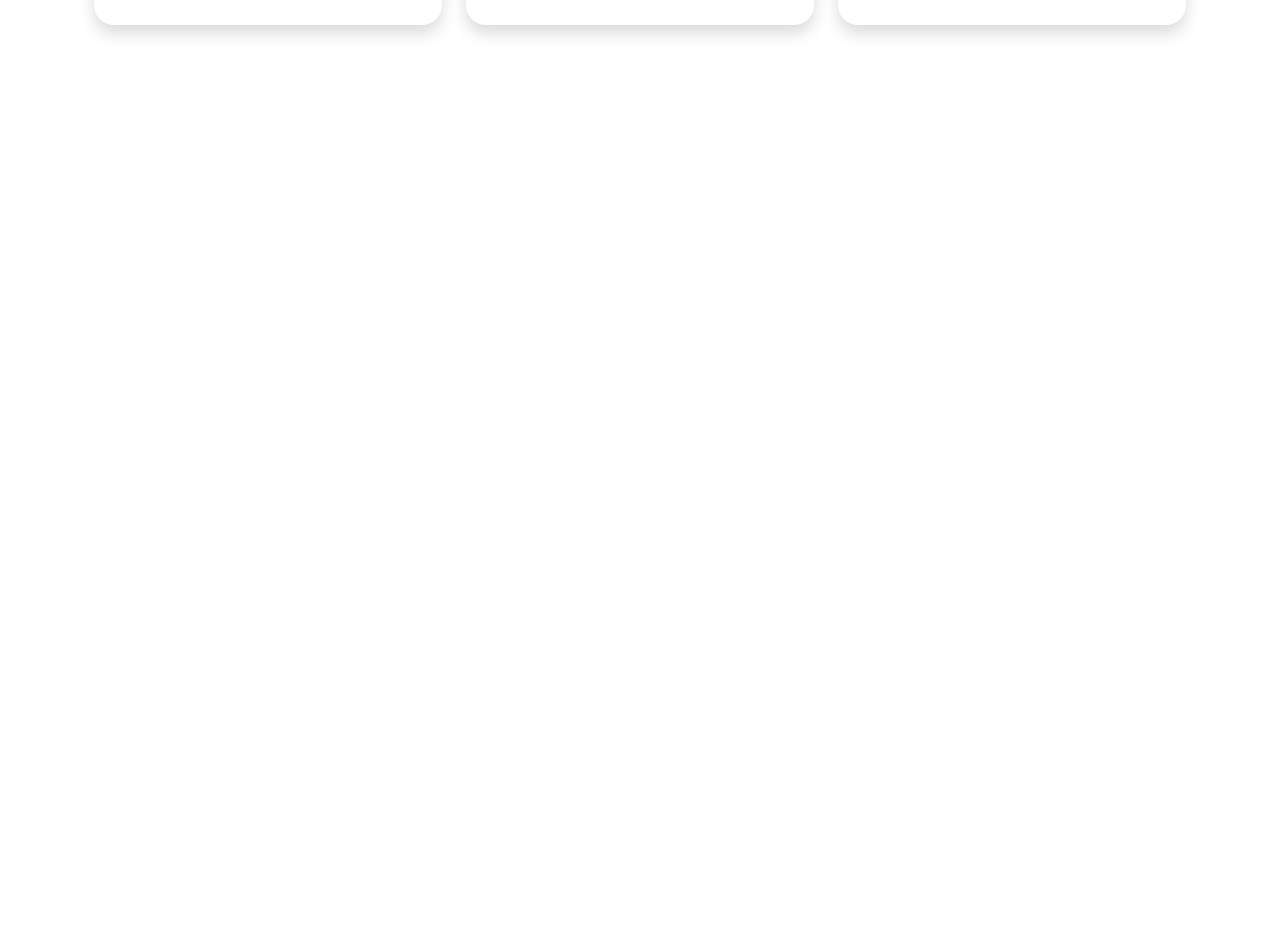
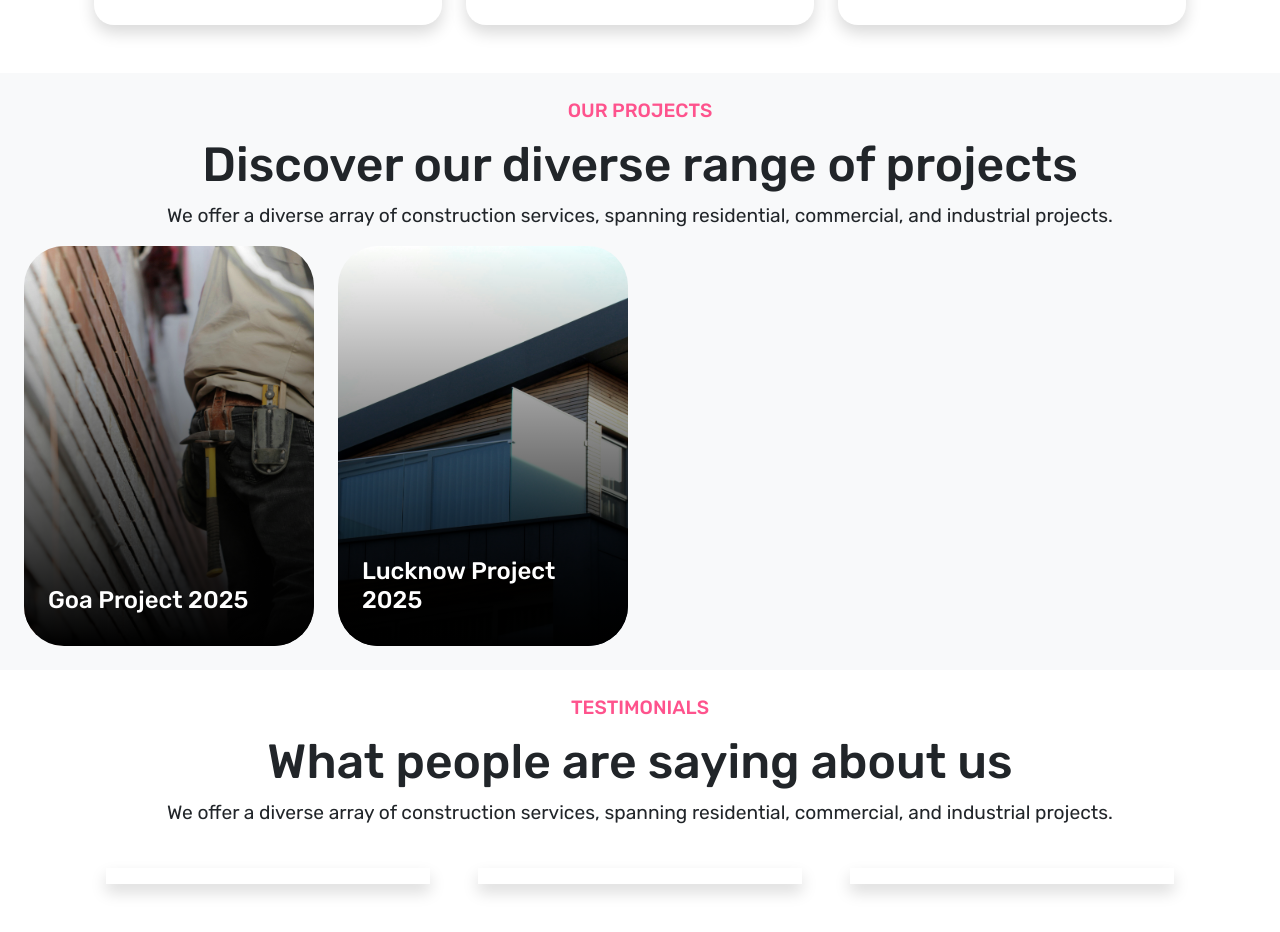
Before and after one commit to dinethudantha/react-laravel-full-stack, a React (Vite) app in the folder frontend/: page / in a window 1280 px wide. Shown: the part 2660-3592 px from the top of the page. Before the commit the page ends 2733 px from the top, so only its background shows below. Built offline with nearby package versions, Linux system fonts and the light colour scheme.

Commit message:
feature/index-new-section
I added projects and testiomonial section for the website.

```diff
--- a/frontend/src/App.jsx
+++ b/frontend/src/App.jsx
@@ -10,12 +10,17 @@ import service1Img from "./assets/images/construction10.jpg";
 import service2Img from "./assets/images/construction122 (2).jpg";
 import service3Img from "./assets/images/construction3.jpg";
 import service4Img from "./assets/images/construction4.jpg";
-import icon1 from "./assets/images/icon-1.svg"
-import icon2 from "./assets/images/icon-2.svg"
-import icon3 from "./assets/images/icon-3.svg"
+import icon1 from "./assets/images/icon-1.svg";
+import icon2 from "./assets/images/icon-2.svg";
+import icon3 from "./assets/images/icon-3.svg";
+import project1 from "./assets/images/construction5.jpg";
+import project2 from "./assets/images/construction3.jpg";
+import { tetimonials } from "./data";
 
 function App() {
     const [count, setCount] = useState(0);
+
+    const [tetimonialValue , setTestimonialValue] = useState(0);
 
     return (
         <>
@@ -128,6 +133,7 @@ function App() {
                 </div>
 
                 {/* Services Section */}
+
                 <div className="section-3 py-5 bg-light d-flex flex-column align-items-center">
                     <div className="section-header text-center">
                         <span className="section-sub-heading">
@@ -271,6 +277,7 @@ function App() {
                 </div>
 
                 {/* Fact Section */}
+
                 <div className="section-4 py-5 d-flex flex-column align-items-center">
                     <div className="section-header text-center">
                         <span className="section-sub-heading">
@@ -280,8 +287,8 @@ function App() {
                         <p>
                             Created in close partnership with our clients and
                             collaborators, this approach merges industry
-                            expertise, <br /> decades of experience, innovation, and
-                            flexibility to consistently deliver excellence.
+                            expertise, <br /> decades of experience, innovation,
+                            and flexibility to consistently deliver excellence.
                         </p>
                     </div>
                     <div className="container row cards-container mt-4">
@@ -289,8 +296,15 @@ function App() {
                             <div className="item shadow px-4 d-flex align-items-center">
                                 <div>
                                     <img src={icon1} alt="" />
-                                    <h3 className="mt-2">Cutting-Edge Solutions</h3>
-                                    <p className="mt-3">Small actions create big impacts. It all begins and ends with each employee committing to safer work practices daily, ensuring they return home safely.</p>
+                                    <h3 className="mt-2">
+                                        Cutting-Edge Solutions
+                                    </h3>
+                                    <p className="mt-3">
+                                        Small actions create big impacts. It all
+                                        begins and ends with each employee
+                                        committing to safer work practices
+                                        daily, ensuring they return home safely.
+                                    </p>
                                 </div>
                             </div>
                         </div>
@@ -298,8 +312,15 @@ function App() {
                             <div className="item shadow px-4 d-flex align-items-center">
                                 <div>
                                     <img src={icon2} alt="" />
-                                    <h3 className="mt-2">Cutting-Edge Solutions</h3>
-                                    <p className="mt-3">Small actions create big impacts. It all begins and ends with each employee committing to safer work practices daily, ensuring they return home safely.</p>
+                                    <h3 className="mt-2">
+                                        Cutting-Edge Solutions
+                                    </h3>
+                                    <p className="mt-3">
+                                        Small actions create big impacts. It all
+                                        begins and ends with each employee
+                                        committing to safer work practices
+                                        daily, ensuring they return home safely.
+                                    </p>
                                 </div>
                             </div>
                         </div>
@@ -307,11 +328,112 @@ function App() {
                             <div className="item shadow px-4 d-flex align-items-center">
                                 <div>
                                     <img src={icon3} alt="" />
-                                    <h3 className="mt-2">Cutting-Edge Solutions</h3>
-                                    <p className="mt-3">Small actions create big impacts. It all begins and ends with each employee committing to safer work practices daily, ensuring they return home safely.</p>
+                                    <h3 className="mt-2">
+                                        Cutting-Edge Solutions
+                                    </h3>
+                                    <p className="mt-3">
+                                        Small actions create big impacts. It all
+                                        begins and ends with each employee
+                                        committing to safer work practices
+                                        daily, ensuring they return home safely.
+                                    </p>
                                 </div>
                             </div>
                         </div>
+                    </div>
+                </div>
+
+                {/* Projects Section */}
+
+                <div className="section-5 bg-light py-4 d-flex flex-column align-items-center">
+                    <div className="section-header text-center">
+                        <span className="section-sub-heading">
+                            our projects
+                        </span>
+                        <h2> Discover our diverse range of projects</h2>
+                        <p>
+                            We offer a diverse array of construction services,
+                            spanning residential, commercial, and industrial
+                            projects.
+                        </p>
+                    </div>
+                    <div className="container-fluid row text-white">
+                        <div className="col-md-3 ">
+                            <div className="item">
+                                <div className="project-image">
+                                    <img src={project1} alt="" />
+                                </div>
+                                <div className="project-content p-4 d-flex align-items-end">
+                                    <div>
+                                        <h3>Goa Project 2025</h3>
+                                        <p>
+                                            Specialty construction is a niche
+                                            sector within the construction
+                                            industry that focuses on projects
+                                            requiring specialized skills,
+                                            materials, and techniques
+                                        </p>
+                                        <a
+                                            class="btn btn-primary small"
+                                            href="/service/6"
+                                        >
+                                            Read More
+                                        </a>
+                                    </div>
+                                </div>
+                            </div>
+                        </div>
+                        <div className="col-md-3">
+                            <div className="item">
+                                <div className="project-image">
+                                    <img src={project2} alt="" />
+                                </div>
+                                <div className="project-content  p-4 d-flex align-items-end">
+                                    <div>
+                                        <h3>Lucknow Project 2025</h3>
+                                        <p>
+                                            Specialty construction is crucial
+                                            for projects that require more than
+                                            just standard building practices.
+                                            Whether it's restoring a historic
+                                            landmark, designing a cutting-edge
+                                            research facility, or creating a
+                                            custom home with unique
+                                            architectural features
+                                        </p>
+                                        <a
+                                            class="btn btn-primary small"
+                                            href="/service/6"
+                                        >
+                                            Read More
+                                        </a>
+                                    </div>
+                                </div>
+                            </div>
+                        </div>
+                    </div>
+                </div>
+
+                {/* Testimonial Section */}
+
+                <div className="section-6 py-4 d-flex flex-column align-items-center">
+                    <div className="section-header text-center">
+                        <span className="section-sub-heading">
+                            Testimonials
+                        </span>
+                        <h2> What people are saying about us</h2>
+                        <p>
+                            We offer a diverse array of construction services, spanning residential, commercial, and industrial projects.
+                        </p>
+                    </div>
+                    <div className="container row">
+                        {tetimonials.map((testimonial,i) => {
+                            return (
+                                <div className={ i <= tetimonialValue + 2 ? " show col-md-4 p-4" : "hide col-md-4 p-4"}>
+                                    <div className="item p-2 bg-white shadow"></div>
+                                </div>
+                            )
+                        })}
                     </div>
                 </div>
             </main>
--- a/frontend/src/assets/css/style.scss
+++ b/frontend/src/assets/css/style.scss
@@ -158,7 +158,6 @@ p {
 .section-4 {
     .cards-container {
         .card {
-
             height: 300px;
             padding-right: calc(var(--bs-gutter-x) * 0.5);
             padding-left: calc(var(--bs-gutter-x) * 0.5);
@@ -174,3 +173,81 @@ p {
         }
     }
 }
+
+// Section 5 css
+
+.section-5 {
+    .item {
+        height: 400px;
+        position: relative;
+        overflow: hidden;
+        border-radius: 40px;
+        cursor: pointer;
+
+        .project-image {
+            width: 100%;
+            height: 100%;
+            position: relative;
+
+            img {
+                height: 100%;
+                width: 100%;
+                position: relative;
+                object-fit: cover;
+            }
+
+            &::after {
+                content: "";
+                position: absolute;
+                top: 0;
+                left: 0;
+                width: 100%;
+                height: 100%;
+                background: linear-gradient(
+                    to bottom,
+                    rgba(0, 0, 0, 0),
+                    rgba(0, 0, 0, 1)
+                );
+            }
+        }
+
+        .project-content {
+            position: absolute;
+            top: 0;
+            left: 0;
+            width: 100%;
+            height: 100%;
+
+            p,
+            .btn-primary {
+                display: none;
+            }
+
+            .btn-primary {
+                width: 120px;
+            }
+        }
+
+        &:hover {
+            .project-content {
+                p,
+                .btn-primary {
+                    display: block;
+                    transition: 2s !important;
+                }
+            }
+        }
+    }
+}
+
+// Section 6 css
+
+.section-6 {
+    .show {
+        display: block;
+    }
+
+    .hide {
+        display: none;
+    }
+}
--- /dev/null
+++ b/frontend/src/data.js
@@ -0,0 +1,27 @@
+export const tetimonials = [
+    {
+        "id": 1,
+        "name":"Shivani",
+        "position":"CEO",
+        "comment":"We recently partnered with SAASA for our construction project, and the experience was outstanding. Their team demonstrated exceptional professionalism, attention to detail, and commitment to quality. From planning to execution.",
+    },
+
+    {
+        "id":2,
+        "name":"Rani",
+        "position":"DEV",
+        "comment":"We recently partnered with SAASA for our construction project, and the experience was outstanding. Their team demonstrated exceptional professionalism, attention to detail, and commitment to quality. From planning to execution."
+    },
+    {
+        "id":3,
+        "name":"Mohit",
+        "position":"Developer",
+        "comment":"We recently partnered with SAASA for our construction project, and the experience was outstanding. Their team demonstrated exceptional professionalism, attention to detail, and commitment to quality. From planning to execution."
+    },
+    {
+        "id":4,
+        "name":"John Doe",
+        "position":"CEO",
+        "comment":"We recently partnered with SAASA for our construction project, and the experience was outstanding. Their team demonstrated exceptional professionalism, attention to detail, and commitment to quality. From planning to execution."
+    }
+]
```
